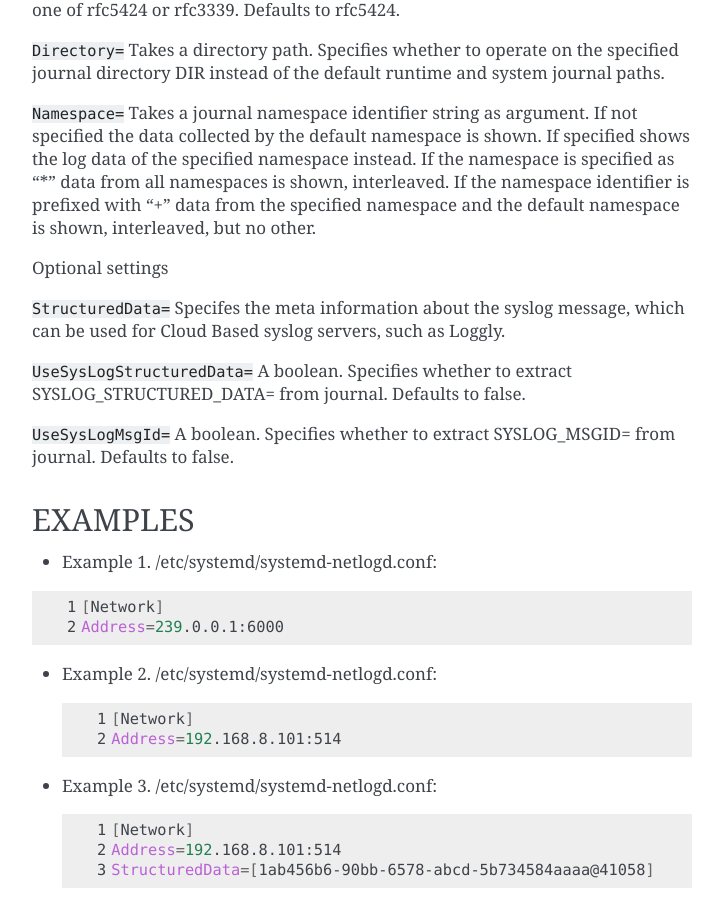
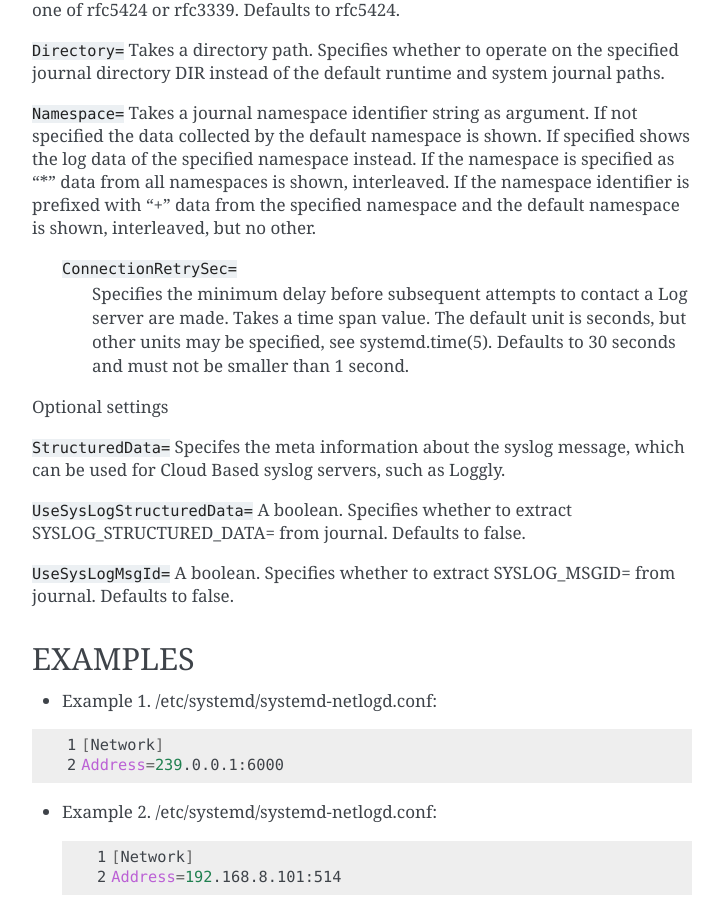
Before and after one commit to systemd/systemd-netlogd, a Sphinx documentation site: the page built from doc/index.rst, in a window 1280 px wide and 900 px high, scrolled down 868 px. Shown: the whole window, without its empty margins (388-1111 px from the left). Built offline with Sphinx 7.4.7, drawn with Linux system fonts in a browser that asks for light colours.

Commit message:
Update Man

```diff
--- a/doc/index.rst
+++ b/doc/index.rst
@@ -44,6 +44,12 @@ This will create a user systemd-journal-netlog
         If specified shows the log data of the specified namespace instead. If the namespace is specified as "*" data from all namespaces
         is shown, interleaved. If the namespace identifier is prefixed with "+" data from the specified namespace and the default namespace is shown,
         interleaved, but no other.
+
+    ``ConnectionRetrySec=``
+        Specifies the minimum delay before subsequent attempts to contact a Log server are made.
+        Takes a time span value. The default unit is seconds, but other units may be specified,
+        see systemd.time(5). Defaults to 30 seconds and must not be smaller than 1 second.
+
 
 |  Optional settings
 
```
